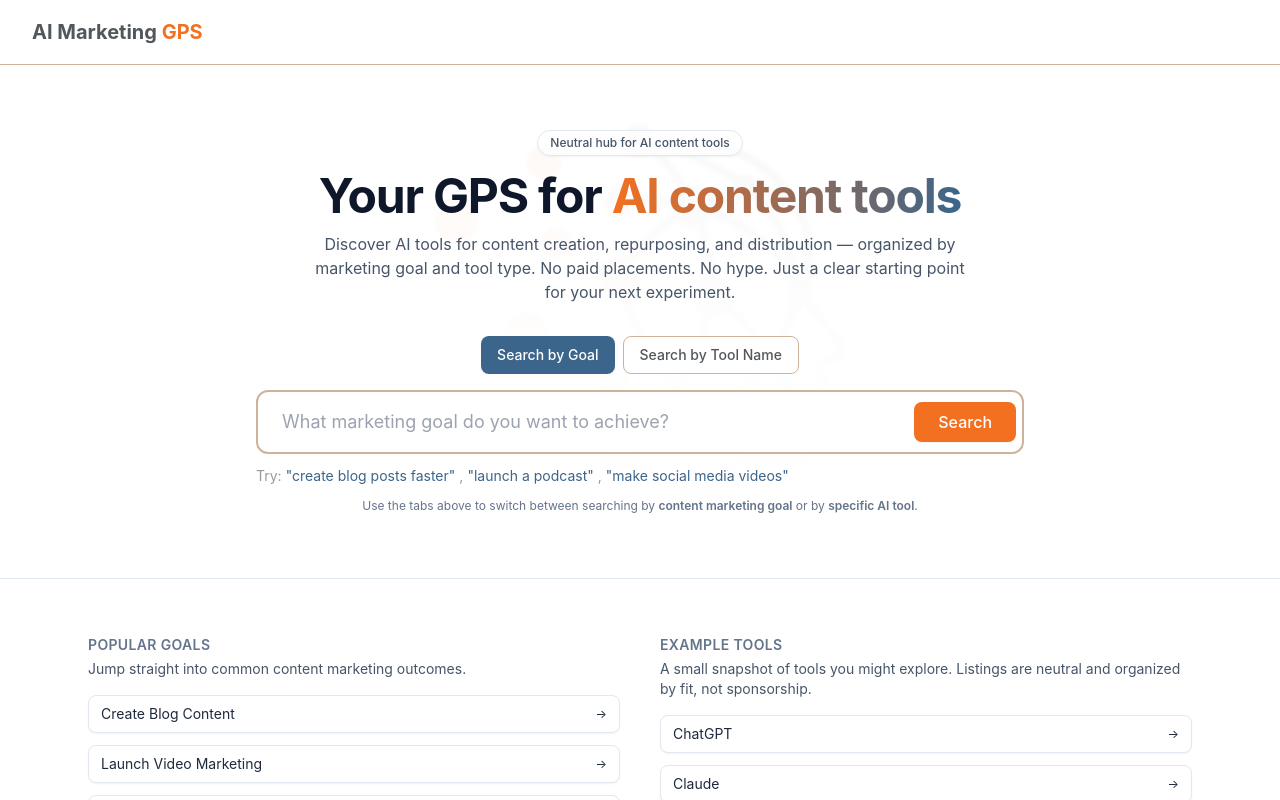
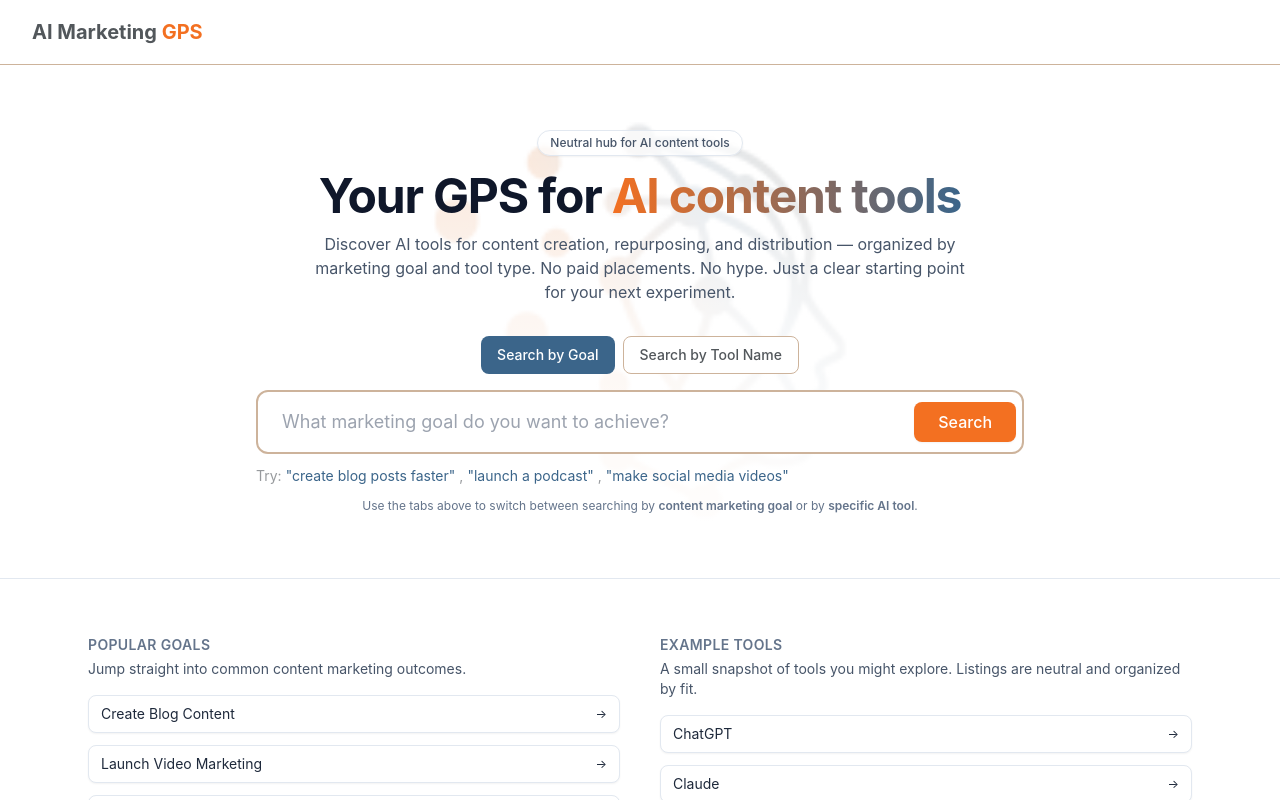
Before and after one commit to lonnierod-ai/ai-marketing-gps, a Next.js app: page / in a window 1280 px wide. Shown: the top 800 px of the page. Built offline with nearby package versions, Linux system fonts and the light colour scheme.

Commit message:
Update page.tsx

```diff
--- a/src/app/page.tsx
+++ b/src/app/page.tsx
@@ -31,9 +31,9 @@ export default function HomePage() {
 
       {/* HERO + SEARCH */}
       <section className="relative overflow-hidden border-b border-slate-200 bg-white">
-        {/* faint icon background */}
+                {/* faint icon background */}
         <div
-          className="pointer-events-none absolute inset-0 opacity-10"
+          className="pointer-events-none absolute inset-0 opacity-25"
           style={{
             backgroundImage: 'url("/ai-gps-icon.png")',
             backgroundSize: "contain",
@@ -41,7 +41,7 @@ export default function HomePage() {
             backgroundPosition: "center",
           }}
         />
-        <div className="pointer-events-none absolute inset-0 bg-gradient-to-b from-white/60 via-white/90 to-white" />
+        <div className="pointer-events-none absolute inset-0 bg-gradient-to-b from-white/30 via-white/80 to-white" />
 
         <div className="relative mx-auto max-w-4xl px-4 py-12 sm:px-6 sm:py-16">
           <div className="mx-auto max-w-2xl text-center">
@@ -103,14 +103,15 @@ export default function HomePage() {
           </div>
 
           {/* Featured tools */}
-          <div className="flex-1">
+                <div className="flex-1">
             <h2 className="text-sm font-semibold uppercase tracking-wide text-slate-500">
-              Example tools
+              EXAMPLE TOOLS
             </h2>
             <p className="mt-1 text-sm text-slate-600">
               A small snapshot of tools you might explore. Listings are neutral
-              and organized by fit, not sponsorship.
+              and organized by fit.
             </p>
+
             <div className="mt-4 grid gap-3">
               {featuredTools.map((tool) => (
                 <Link
```
